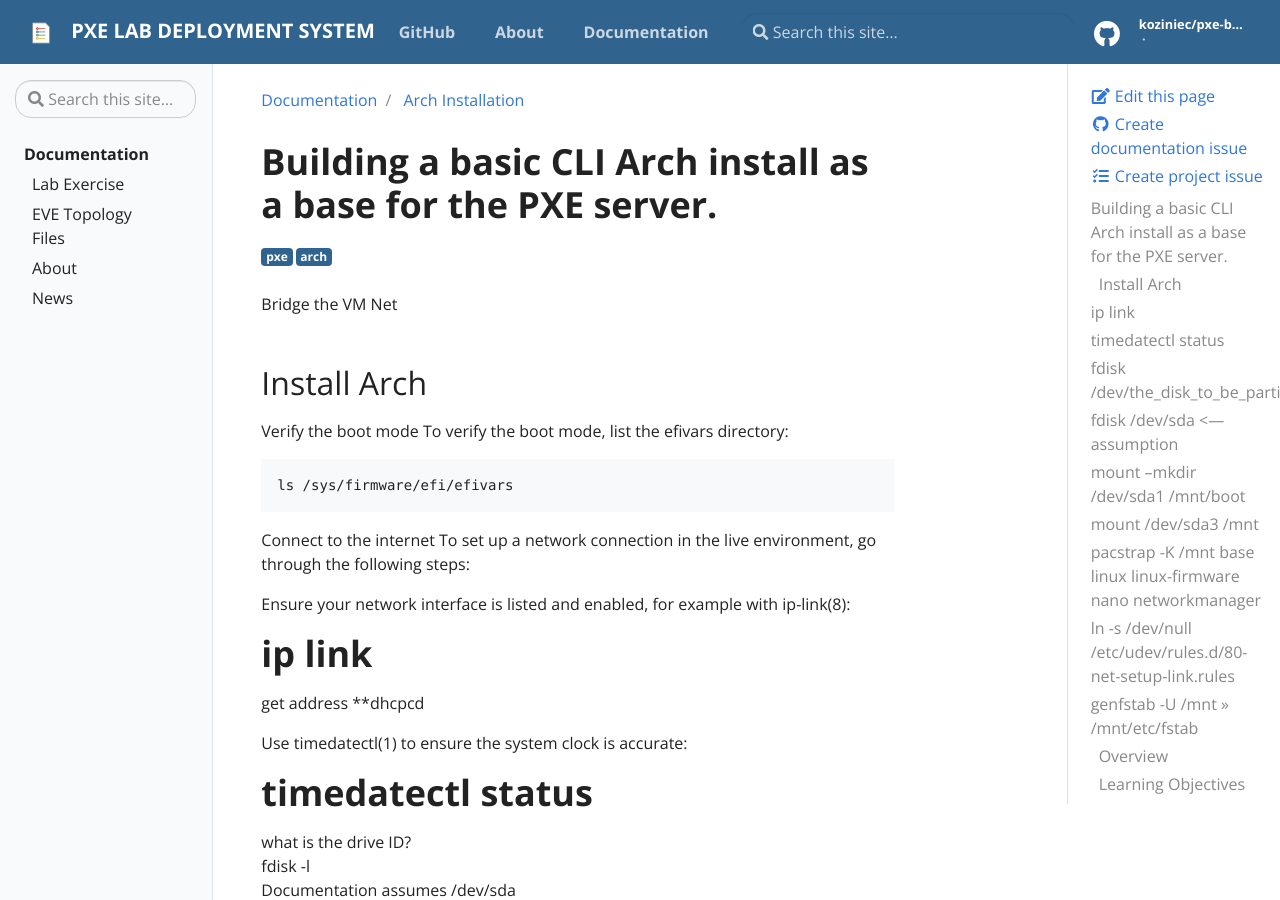
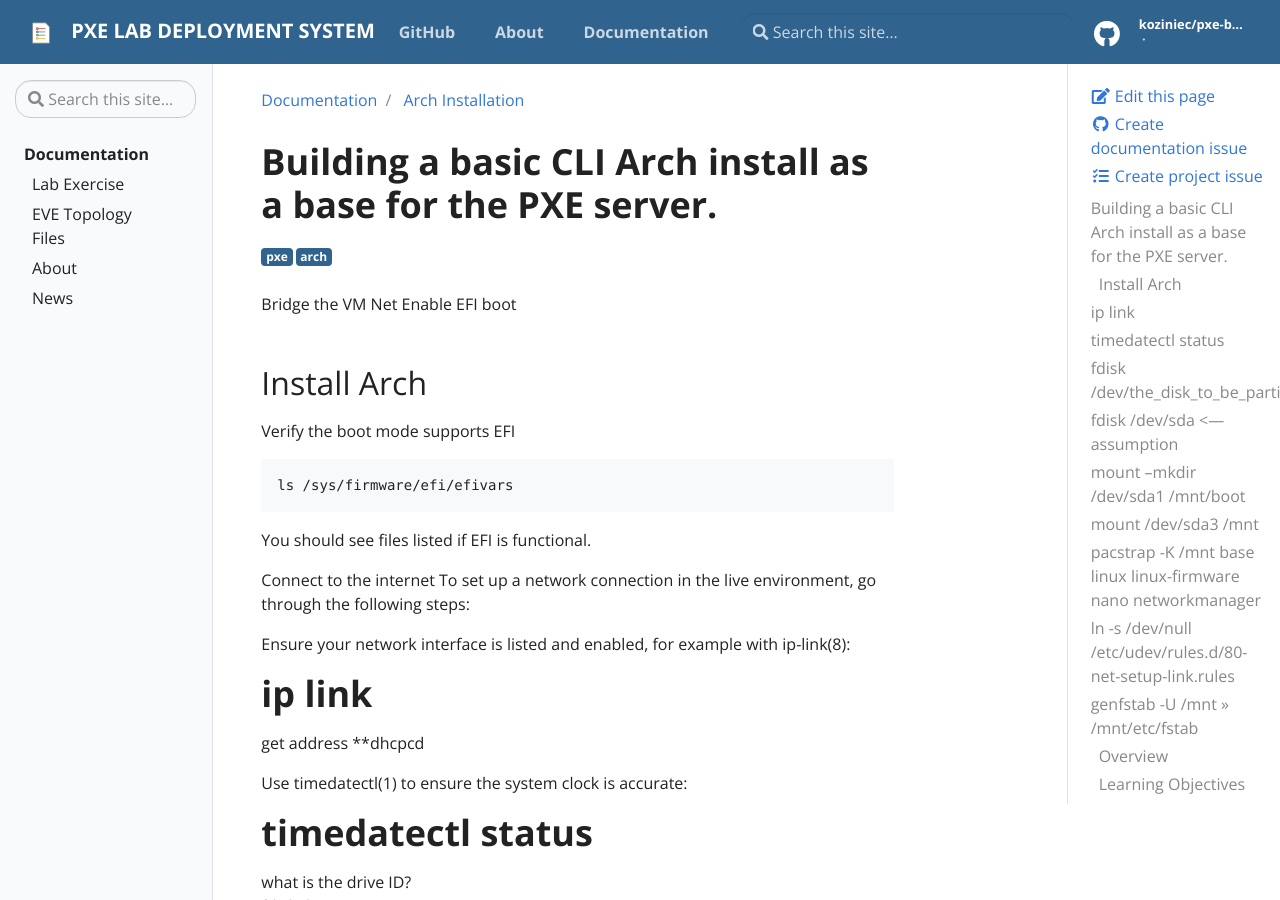
Before and after one commit to koziniec/pxe-boot, a Jekyll site: the page built from _docs/Arch Installation.md, in a window 1280 px wide and 900 px high. Built offline with Jekyll 4.4.1, drawn with Linux system fonts in a browser that asks for light colours.

Commit message:
Update Arch Installation.md

```diff
--- a/_docs/Arch Installation.md
+++ b/_docs/Arch Installation.md
@@ -7,15 +7,14 @@ description: Basic Arch OS configuration
 ---
 # Building a basic CLI Arch install as a base for the PXE server.
 Bridge the VM Net
-
+Enable EFI boot
 
 ## Install Arch
-Verify the boot mode
-To verify the boot mode, list the efivars directory:
+Verify the boot mode supports EFI
 <pre>
 ls /sys/firmware/efi/efivars
 </pre>
-
+You should see files listed if EFI is functional.
 
 
 Connect to the internet
```
